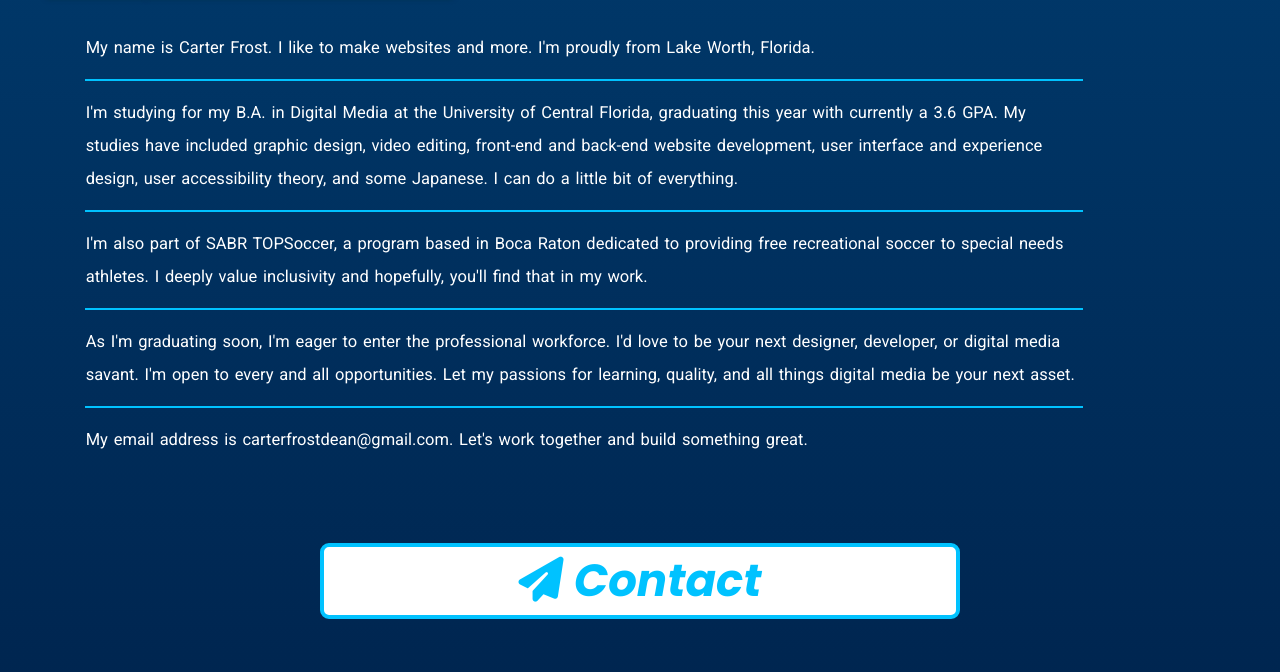
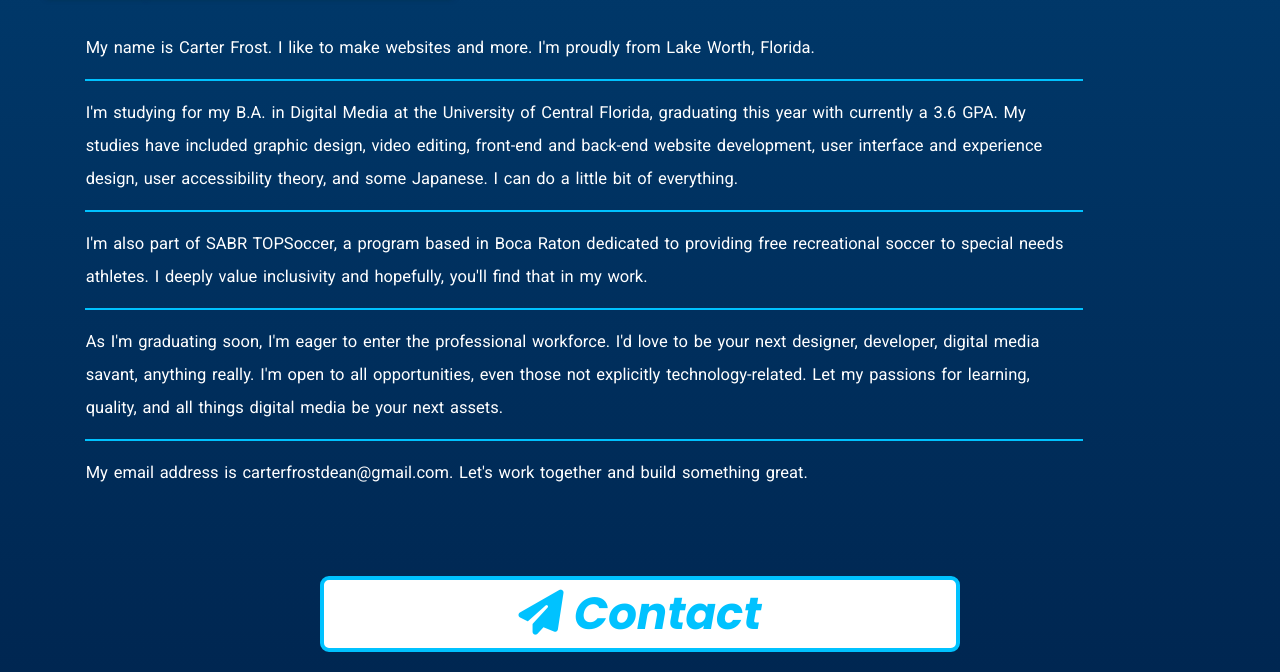
Before and after one commit to frostcarterdean/frostcarterdean.github.io, a plain HTML site: page index.html in a window 1280 px wide. Shown: the part 2561-3233 px from the top of the page. Drawn offline with nearby package versions, Linux system fonts and the light colour scheme.

Commit message:
Add files via upload

```diff
--- a/index.html
+++ b/index.html
@@ -456,7 +456,7 @@
 						<hr style="width: 95%; margin: auto; margin-top: 1em; margin-bottom: 1em; border: .1em solid #00C2FF" data-aos="fade-right" data-aos-duration="1200">
 						<p class="about-text" data-aos="fade-right" data-aos-duration="1400">I'm also part of SABR TOPSoccer, a program based in Boca Raton dedicated to providing free recreational soccer to special needs athletes. I deeply value inclusivity and hopefully, you'll find that in my work.</p>
 						<hr style="width: 95%; margin: auto; margin-top: 1em; margin-bottom: 1em; border: .1em solid #00C2FF" data-aos="fade-right" data-aos-duration="1400">
-						<p class="about-text" data-aos="fade-right" data-aos-duration="1600">As I'm graduating soon, I'm eager to enter the professional workforce. I'd love to be your next designer, developer, or digital media savant. I'm open to every and all opportunities. Let my passions for learning, quality, and all things digital media be your next asset.</p>
+						<p class="about-text" data-aos="fade-right" data-aos-duration="1600">As I'm graduating soon, I'm eager to enter the professional workforce. I'd love to be your next designer, developer, digital media savant, anything really. I'm open to all opportunities, even those not explicitly technology-related. Let my passions for learning, quality, and all things digital media be your next assets.</p>
 						<hr style="width: 95%; margin: auto; margin-top: 1em; margin-bottom: 1em; border: .1em solid #00C2FF" data-aos="fade-right" data-aos-duration="1600">
 						<p class="about-text" data-aos="fade-right" data-aos-duration="1800">My email address is carterfrostdean@gmail.com. Let's work together and build something great.</p>
 					</div>
```
